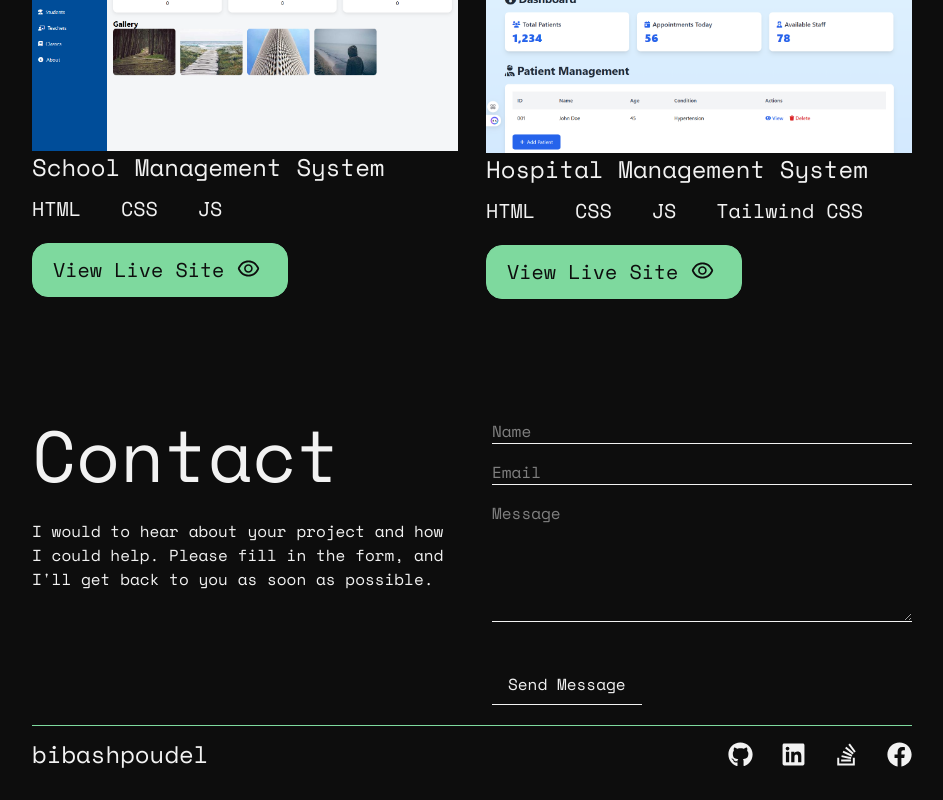
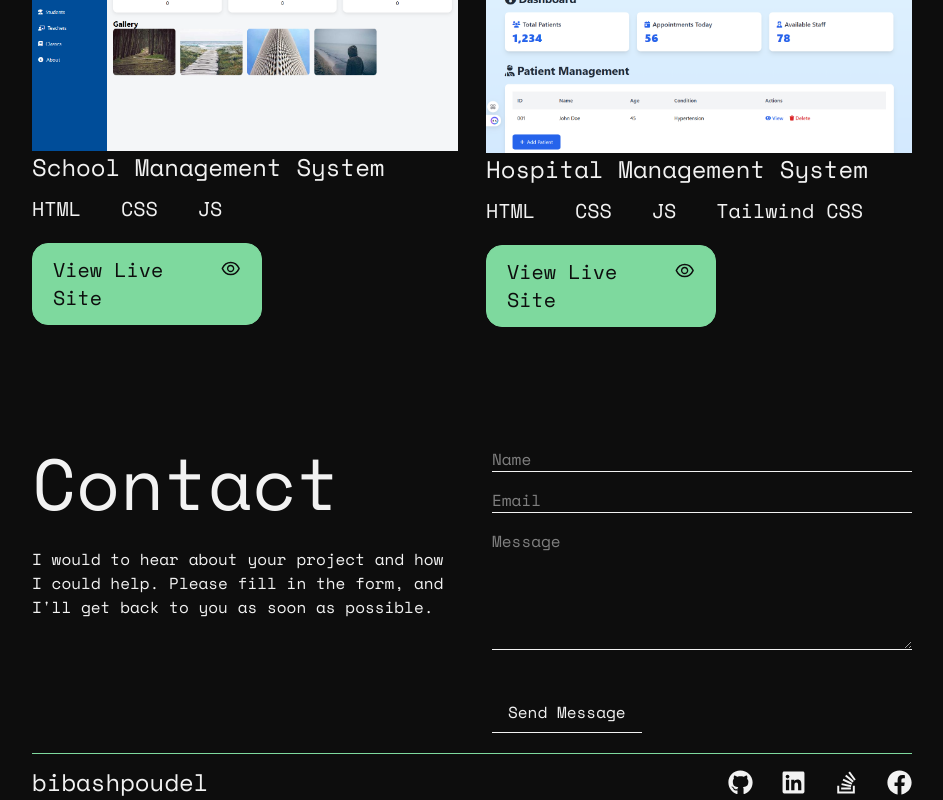
Before and after one commit to bibash21-creator/portfolio, a Next.js app: page / in a window 1280 px wide. Shown: the part 2159-2959 px from the top of the page, without its empty margins (168-1111 px from the left). Before the commit the page ends 2931 px from the top, so only its background shows below. Built offline with nearby package versions, Linux system fonts and the light colour scheme.

Commit message:
Added projects

```diff
--- a/app/projects/Project.tsx
+++ b/app/projects/Project.tsx
@@ -39,7 +39,7 @@ export default function Project(){
                         </div>
 
 
-                       <Link href="https://school-management-system-ten-pi.vercel.app/" className="mt-5 text-xl flex gap-x-3 bg-[#7ED99E] text-[#0D0D0D] px-5 w-[20vw] py-3 hover:scale-105 cursor-pointer border border-[#7ED99E] rounded-2xl hover:text-[#7ED99E] hover:bg-[#0D0D0D]" target="_blank">View Live Site
+                       <Link href="https://school-management-system-ten-pi.vercel.app/" className="mt-5 text-xl flex gap-x-5 bg-[#7ED99E] text-[#0D0D0D] px-5 w-[30vw] md:w-[18vw] py-3 hover:scale-105 cursor-pointer border border-[#7ED99E] rounded-2xl hover:text-[#7ED99E] hover:bg-[#0D0D0D]" target="_blank">View Live Site
                             <AiOutlineEye size={25} className="animate-pulse"/>
                         </Link>
 
@@ -61,7 +61,7 @@ export default function Project(){
                             <span className="">Tailwind CSS</span>
                         </div>
 
-                        <Link href="https://hospital-management-system-theta-jade.vercel.app/" className="mt-5 text-xl flex gap-x-3 bg-[#7ED99E] text-[#0D0D0D] px-5 w-[20vw] py-3 hover:scale-105 cursor-pointer border border-[#7ED99E] rounded-2xl hover:text-[#7ED99E] hover:bg-[#0D0D0D]" target="_blank">View Live Site
+                        <Link href="https://hospital-management-system-theta-jade.vercel.app/" className="mt-5 text-xl flex gap-x-5 bg-[#7ED99E] text-[#0D0D0D] px-5 w-[30vw] md:w-[18vw] py-3 hover:scale-105 cursor-pointer border border-[#7ED99E] rounded-2xl hover:text-[#7ED99E] hover:bg-[#0D0D0D]" target="_blank">View Live Site
                             <AiOutlineEye size={25} className="animate-pulse"/>
                         </Link>
                     </div>
```
